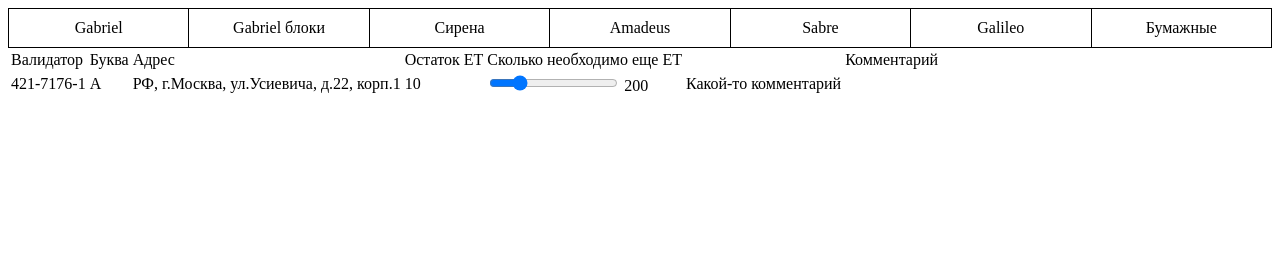
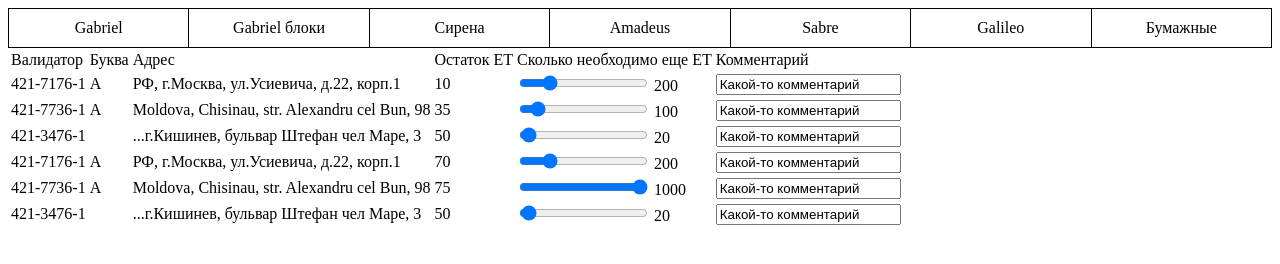
Before and after one commit to bonkiApp/academit, a plain HTML site: page Gabriel/Gabriel.html in a window 1280 px wide. Drawn offline with Linux system fonts and the light colour scheme.

Commit message:
заполняю таблицу

```diff
--- a/Gabriel/Gabriel.html
+++ b/Gabriel/Gabriel.html
@@ -51,9 +51,6 @@
                 Сколько необходимо еще ЕТ
             </td>
             <td>
-
-            </td>
-            <td>
                 Комментарий
             </td>
         </tr>
@@ -71,131 +68,130 @@
                 10
             </td>
 
-            <td><form onsubmit="return false" oninput="et1.value=level1.valueAsNumber">
-                <input type="range" min="0" max="1000" step="10" value="200" id="slider1" name="level1">
-            <!--</td>-->
-            <!--<td>-->
-                <output for="slider1" name="et1">200</output>
-            </form>
+            <td>
+                <form onsubmit="return false" oninput="et1.value=level1.valueAsNumber">
+                    <input type="range" min="0" max="1000" step="10" value="200" id="slider1" name="level1">
+                    <output for="slider1" name="et1">200</output>
+                </form>
             </td>
 
             <td>
-                Какой-то комментарий
+                <input type="text" name="comment1" value="Какой-то комментарий">
             </td>
         </tr>
         <tr>
             <td>
-
+                421-7736-1
+            </td>
+            <td>
+                А
+            </td>
+            <td>
+                Moldova, Chisinau, str. Alexandru cel Bun, 98
+            </td>
+            <td>
+                35
+            </td>
+            <td>
+                <form onsubmit="return false" oninput="et2.value=level2.valueAsNumber">
+                    <input type="range" min="0" max="1000" step="10" value="100" id="slider2" name="level2">
+                    <output for="slider2" name="et2">100</output>
+                </form>
+            </td>
+            <td>
+                <input type="text" name="comment2" value="Какой-то комментарий">
+            </td>
+        </tr>
+        <tr>
+            <td>
+                421-3476-1
             </td>
             <td>
 
             </td>
             <td>
-
+                ...г.Кишинев, бульвар Штефан чел Маре, 3
+            </td>
+            <td>
+                50
+            </td>
+            <td>
+                <form onsubmit="return false" oninput="et3.value=level3.valueAsNumber">
+                    <input type="range" min="0" max="1000" step="10" value="20" id="slider3" name="level3">
+                    <output for="slider3" name="et3">20</output>
+                </form>
+            </td>
+            <td>
+                <input type="text" name="comment3" value="Какой-то комментарий">
+            </td>
+        </tr>
+        <tr>
+            <td>
+                421-7176-1
+            </td>
+            <td>
+                А
+            </td>
+            <td>
+                РФ, г.Москва, ул.Усиевича, д.22, корп.1
+            </td>
+            <td>
+                70
+            </td>
+            <td>
+                <form onsubmit="return false" oninput="et4.value=level4.valueAsNumber">
+                    <input type="range" min="0" max="1000" step="10" value="200" id="slider4" name="level4">
+                    <output for="slider4" name="et4">200</output>
+                </form>
+            </td>
+            <td>
+                <input type="text" name="comment4" value="Какой-то комментарий">
+            </td>
+        </tr>
+        <tr>
+            <td>
+                421-7736-1
+            </td>
+            <td>
+                А
+            </td>
+            <td>
+                Moldova, Chisinau, str. Alexandru cel Bun, 98
+            </td>
+            <td>
+                75
+            </td>
+            <td>
+                <form onsubmit="return false" oninput="et5.value=level5.valueAsNumber">
+                    <input type="range" min="0" max="1000" step="10" value="1000" id="slider5" name="level5">
+                    <output for="slider5" name="et5">1000</output>
+                </form>
+            </td>
+            <td>
+                <input type="text" name="comment5" value="Какой-то комментарий">
+            </td>
+        </tr>
+        <tr>
+            <td>
+                421-3476-1
             </td>
             <td>
 
             </td>
             <td>
-
+                ...г.Кишинев, бульвар Штефан чел Маре, 3
             </td>
             <td>
-
+                50
             </td>
             <td>
-
-            </td>
-        </tr>
-        <tr>
-            <td>
-
+                <form onsubmit="return false" oninput="et3.value=level3.valueAsNumber">
+                    <input type="range" min="0" max="1000" step="10" value="20" id="slider3" name="level3">
+                    <output for="slider3" name="et3">20</output>
+                </form>
             </td>
             <td>
-
-            </td>
-            <td>
-
-            </td>
-            <td>
-
-            </td>
-            <td>
-
-            </td>
-            <td>
-
-            </td>
-            <td>
-
-            </td>
-        </tr>
-        <tr>
-            <td>
-
-            </td>
-            <td>
-
-            </td>
-            <td>
-
-            </td>
-            <td>
-
-            </td>
-            <td>
-
-            </td>
-            <td>
-
-            </td>
-            <td>
-
-            </td>
-        </tr>
-        <tr>
-            <td>
-
-            </td>
-            <td>
-
-            </td>
-            <td>
-
-            </td>
-            <td>
-
-            </td>
-            <td>
-
-            </td>
-            <td>
-
-            </td>
-            <td>
-
-            </td>
-        </tr>
-        <tr>
-            <td>
-
-            </td>
-            <td>
-
-            </td>
-            <td>
-
-            </td>
-            <td>
-
-            </td>
-            <td>
-
-            </td>
-            <td>
-
-            </td>
-            <td>
-
+                <input type="text" name="comment3" value="Какой-то комментарий">
             </td>
         </tr>
     </table>
```
